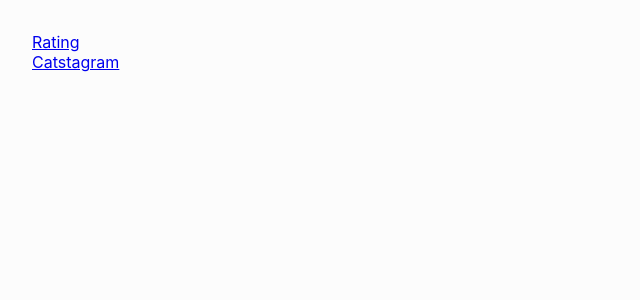
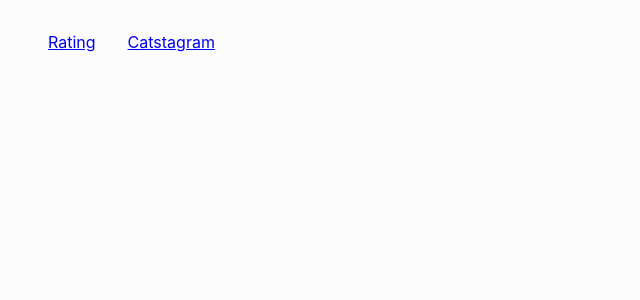
Before and after one commit to libero-yoko/react-exercises, a React (Create React App) app: page / in a window 1280 px wide. Shown: the top 300 px of the page, without its empty margins (0-640 px from the left). Built offline with nearby package versions, Linux system fonts and the light colour scheme.

Commit message:
Added Outlet to render nested components under root page upon switching menu

```diff
--- a/src/App.css
+++ b/src/App.css
@@ -5,3 +5,8 @@ body {
 li {
   list-style: none;
 }
+nav {
+  display: flex;
+  column-gap: 2rem;
+  margin: 0 1rem;
+}
--- a/src/App.js
+++ b/src/App.js
@@ -1,16 +1,21 @@
 import './App.css'
-import { Link } from 'react-router-dom'
+import { Link, Outlet } from 'react-router-dom'
 
 function App() {
   return (
-    <div className="App">
+    <>
+      <nav className="App">
         <li>
           <Link to="/rating">Rating</Link>
         </li>
         <li>
           <Link to="/catstagram">Catstagram</Link>
         </li>
+      </nav>
+      <div id="content">
+        <Outlet />
       </div>
+    </>
   )
 }
 
```
Lines whose indentation alone changed are shown as unchanged.
